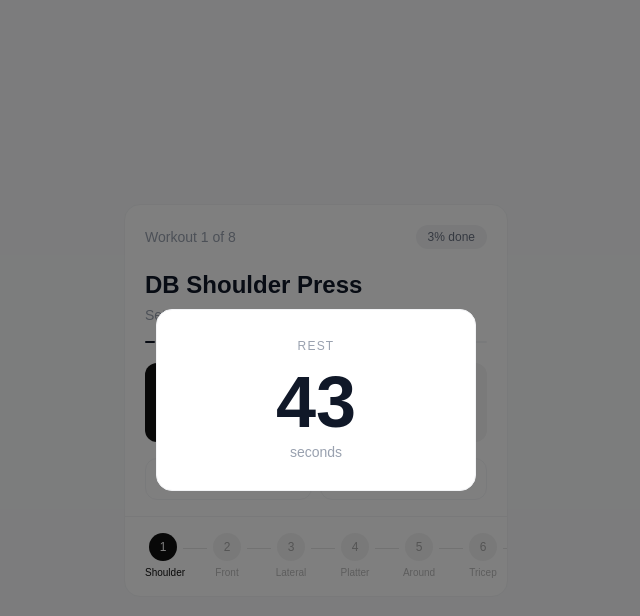
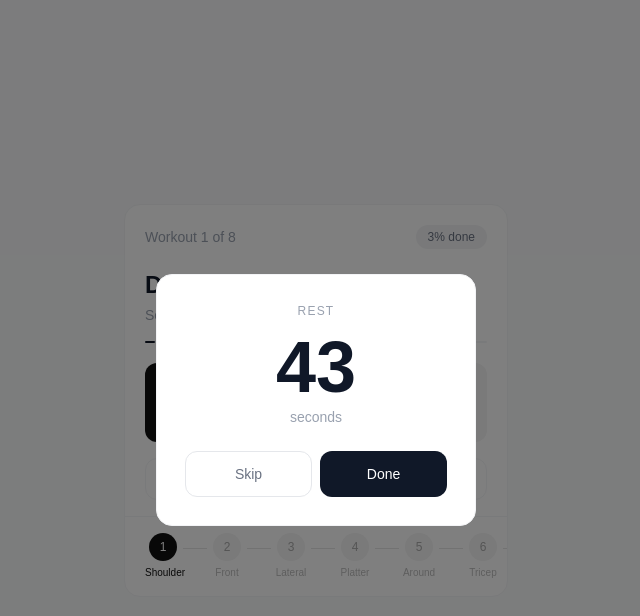
Before and after one commit to vinceandrewloverez/pilates, a Next.js app: page /pilates in a window 1280 px wide. Both pictures are taken after a click on the button "Complete set". Shown: the top 616 px of the page, without its empty margins (324-964 px from the left). Built offline with nearby package versions, Linux system fonts and the light colour scheme.

Commit message:
Refactor resetAll and completeSet functions

```diff
--- a/src/app/pilates/page.tsx
+++ b/src/app/pilates/page.tsx
@@ -53,10 +53,25 @@ export default function WorkoutPage() {
     setRestTime(0);
   };
 
-  const resetAll = () => { setWorkoutIndex(0); resetSets(); setShowDoneCard(false); setShowStats(false); };
+  const resetAll = () => {
+    setWorkoutIndex(0);
+    resetSets();
+    setShowDoneCard(false);
+    setShowStats(false);
+  };
 
   const nextWorkout = () => {
-    if (!isLastWorkout) { setWorkoutIndex((i) => i + 1); resetSets(); }
+    if (!isLastWorkout) {
+      setWorkoutIndex((i) => i + 1);
+      resetSets();
+    }
+  };
+
+  const dismissTimer = (andAdvance: boolean) => {
+    setIsResting(false);
+    setIsMoving(false);
+    setRestTime(0);
+    if (andAdvance) nextWorkout();
   };
 
   const completeSet = () => {
@@ -64,9 +79,15 @@ export default function WorkoutPage() {
     const updated = [...completedSets];
     updated[currentSet - 1] = true;
     setCompletedSets(updated);
-    if (currentSet < TOTAL_SETS) { setIsResting(true); setRestTime(REST_SECONDS); }
-    else if (isLastWorkout) { setShowDoneCard(true); }
-    else { setIsMoving(true); setRestTime(MOVE_SECONDS); }
+    if (currentSet < TOTAL_SETS) {
+      setIsResting(true);
+      setRestTime(REST_SECONDS);
+    } else if (isLastWorkout) {
+      setShowDoneCard(true);
+    } else {
+      setIsMoving(true);
+      setRestTime(MOVE_SECONDS);
+    }
     setCurrentSet((s) => s + 1);
   };
 
@@ -88,18 +109,24 @@ export default function WorkoutPage() {
 
   useEffect(() => {
     if (!holdingReset) { setHoldResetTime(0); return; }
-    const t = setInterval(() => setHoldResetTime((p) => { if (p >= 1) { clearInterval(t); resetAll(); setHoldingReset(false); return 0; } return p + 0.1; }), 100);
+    const t = setInterval(() => setHoldResetTime((p) => {
+      if (p >= 1) { clearInterval(t); resetAll(); setHoldingReset(false); return 0; }
+      return p + 0.1;
+    }), 100);
     return () => clearInterval(t);
   }, [holdingReset]);
 
   useEffect(() => {
     if (!holdingSkip || isLastWorkout) { setHoldSkipTime(0); return; }
-    const t = setInterval(() => setHoldSkipTime((p) => { if (p >= 1) { clearInterval(t); nextWorkout(); setHoldingSkip(false); return 0; } return p + 0.1; }), 100);
+    const t = setInterval(() => setHoldSkipTime((p) => {
+      if (p >= 1) { clearInterval(t); nextWorkout(); setHoldingSkip(false); return 0; }
+      return p + 0.1;
+    }), 100);
     return () => clearInterval(t);
   }, [holdingSkip]);
 
   const modal = "fixed inset-0 bg-black/50 flex items-center justify-center z-50 p-6";
-  const card = "w-full max-w-xs bg-white rounded-2xl border border-gray-100 p-7 text-center";
+  const overlayCard = "w-full max-w-xs bg-white rounded-2xl border border-gray-100 p-7 text-center";
 
   return (
     <main className="min-h-screen bg-gray-50 flex items-center justify-center p-4">
@@ -107,12 +134,26 @@ export default function WorkoutPage() {
       {/* Timer overlay */}
       {showTimerPopup && (
         <div className={modal}>
-          <div className={card}>
+          <div className={overlayCard}>
             <p className="text-xs font-medium uppercase tracking-widest text-gray-400 mb-3">
               {isResting ? "Rest" : "Next up"}
             </p>
             <p className="text-7xl font-semibold text-gray-900 leading-none mb-1">{restTime}</p>
-            <p className="text-sm text-gray-400">seconds</p>
+            <p className="text-sm text-gray-400 mb-6">seconds</p>
+            <div className="grid grid-cols-2 gap-2">
+              <button
+                onClick={() => dismissTimer(false)}
+                className="py-3 rounded-xl border border-gray-200 text-sm text-gray-500 hover:bg-gray-50 transition-colors"
+              >
+                Skip
+              </button>
+              <button
+                onClick={() => dismissTimer(isMoving)}
+                className="py-3 rounded-xl bg-gray-900 text-white text-sm font-medium hover:bg-gray-800 transition-colors"
+              >
+                Done
+              </button>
+            </div>
           </div>
         </div>
       )}
@@ -120,11 +161,14 @@ export default function WorkoutPage() {
       {/* Done overlay */}
       {showDoneCard && (
         <div className={modal}>
-          <div className={card}>
+          <div className={overlayCard}>
             <p className="text-xs font-medium uppercase tracking-widest text-gray-400 mb-3">Complete</p>
             <p className="text-3xl font-semibold text-gray-900 mb-1">All done</p>
             <p className="text-sm text-gray-400 mb-6">Great session today.</p>
-            <button onClick={() => { setShowDoneCard(false); setShowStats(true); }} className="w-full py-3 rounded-xl bg-gray-900 text-white text-sm font-medium">
+            <button
+              onClick={() => { setShowDoneCard(false); setShowStats(true); }}
+              className="w-full py-3 rounded-xl bg-gray-900 text-white text-sm font-medium hover:bg-gray-800 transition-colors"
+            >
               View stats
             </button>
           </div>
@@ -134,18 +178,21 @@ export default function WorkoutPage() {
       {/* Stats overlay */}
       {showStats && (
         <div className={modal}>
-          <div className={card}>
+          <div className={overlayCard}>
             <p className="text-xs font-medium uppercase tracking-widest text-gray-400 mb-1">Session stats</p>
             <p className="text-5xl font-semibold text-gray-900 mb-6">{workoutPercent}%</p>
             <div className="space-y-3 mb-6 text-left">
-              {[["Workouts", WORKOUTS.length], ["Total sets", totalSets], ["Completed", completedCount]].map(([label, val]) => (
-                <div key={label as string} className="flex justify-between text-sm border-b border-gray-100 pb-3">
+              {([["Workouts", WORKOUTS.length], ["Total sets", totalSets], ["Completed", completedCount]] as [string, number][]).map(([label, val]) => (
+                <div key={label} className="flex justify-between text-sm border-b border-gray-100 pb-3">
                   <span className="text-gray-400">{label}</span>
                   <span className="text-gray-900 font-medium">{val}</span>
                 </div>
               ))}
             </div>
-            <button onClick={resetAll} className="w-full py-3 rounded-xl border border-gray-200 text-sm text-gray-500">
+            <button
+              onClick={resetAll}
+              className="w-full py-3 rounded-xl border border-gray-200 text-sm text-gray-500 hover:bg-gray-50 transition-colors"
+            >
               Start again
             </button>
           </div>
@@ -155,28 +202,42 @@ export default function WorkoutPage() {
       {/* Main card */}
       <div className="w-full max-w-sm bg-white rounded-2xl border border-gray-100 overflow-hidden">
 
-        {/* Top section */}
         <div className="px-5 pt-5 pb-4">
 
-          {/* Header row */}
+          {/* Header */}
           <div className="flex justify-between items-center mb-5">
             <span className="text-sm text-gray-400">Workout {workoutIndex + 1} of {WORKOUTS.length}</span>
-            <span className="text-xs font-medium text-gray-500 bg-gray-100 px-3 py-1 rounded-full">{workoutPercent}% done</span>
+            <span className="text-xs font-medium text-gray-500 bg-gray-100 px-3 py-1 rounded-full">
+              {workoutPercent}% done
+            </span>
           </div>
 
           {/* Title */}
           <h1 className="text-2xl font-semibold text-gray-900 mb-1">{WORKOUTS[workoutIndex]}</h1>
-          <p className="text-sm text-gray-400 mb-4">Set {Math.min(currentSet, TOTAL_SETS)} of {TOTAL_SETS} · {REST_SECONDS}s rest</p>
+          <p className="text-sm text-gray-400 mb-4">
+            Set {Math.min(currentSet, TOTAL_SETS)} of {TOTAL_SETS} · {REST_SECONDS}s rest
+          </p>
 
           {/* Progress bar */}
           <div className="h-0.5 bg-gray-100 rounded-full mb-5">
-            <div className="h-0.5 bg-gray-900 rounded-full transition-all duration-300" style={{ width: `${workoutPercent}%` }} />
+            <div
+              className="h-0.5 bg-gray-900 rounded-full transition-all duration-300"
+              style={{ width: `${workoutPercent}%` }}
+            />
           </div>
 
           {/* Set boxes */}
           <div className="grid grid-cols-4 gap-2 mb-4">
             {completedSets.map((done, i) => (
-              <div key={i} className="aspect-square rounded-xl flex items-center justify-center text-sm font-medium transition-all" style={{ background: done ? "#111" : i === currentSet - 1 ? "#f9f9f9" : "#f4f4f4", border: done ? "none" : i === currentSet - 1 ? "1px solid #e0e0e0" : "none", color: done ? "#fff" : i === currentSet - 1 ? "#111" : "#aaa" }}>
+              <div
+                key={i}
+                className="aspect-square rounded-xl flex items-center justify-center text-sm font-medium transition-all"
+                style={{
+                  background: done ? "#111" : i === currentSet - 1 ? "#f9f9f9" : "#f4f4f4",
+                  border: done ? "none" : i === currentSet - 1 ? "1px solid #e0e0e0" : "none",
+                  color: done ? "#fff" : i === currentSet - 1 ? "#111" : "#aaa",
+                }}
+              >
                 {done ? <Check size={15} color="#fff" /> : i + 1}
               </div>
             ))}
@@ -184,7 +245,10 @@ export default function WorkoutPage() {
 
           {/* Complete button */}
           {!showTimerPopup && currentSet <= TOTAL_SETS && (
-            <button onClick={completeSet} className="w-full py-3.5 rounded-xl bg-gray-900 text-white text-sm font-medium mb-2.5 hover:bg-gray-800 transition-colors active:scale-[0.98]">
+            <button
+              onClick={completeSet}
+              className="w-full py-3.5 rounded-xl bg-gray-900 text-white text-sm font-medium mb-2.5 hover:bg-gray-800 transition-colors active:scale-[0.98]"
+            >
               Complete set
             </button>
           )}
@@ -192,11 +256,41 @@ export default function WorkoutPage() {
           {/* Hold buttons */}
           <div className="grid grid-cols-2 gap-2">
             {[
-              { label: "Hold to skip", holding: holdingSkip, progress: skipProgress, color: "rgba(0,0,0,0.04)", disabled: isLastWorkout, onDown: () => setHoldingSkip(true), onUp: () => setHoldingSkip(false) },
-              { label: "Hold to reset", holding: holdingReset, progress: resetProgress, color: "rgba(220,38,38,0.07)", disabled: false, onDown: () => setHoldingReset(true), onUp: () => setHoldingReset(false) },
-            ].map(({ label, holding, progress, color, disabled, onDown, onUp }) => (
-              <button key={label} disabled={disabled} onMouseDown={onDown} onMouseUp={onUp} onMouseLeave={onUp} onTouchStart={onDown} onTouchEnd={onUp} className="relative py-3 rounded-xl border border-gray-100 text-xs text-gray-400 overflow-hidden disabled:opacity-30 transition-colors">
-                {holding && <div className="absolute inset-0 transition-all duration-100" style={{ width: `${progress}%`, background: color }} />}
+              {
+                label: "Hold to skip",
+                holding: holdingSkip,
+                progress: skipProgress,
+                fillColor: "rgba(0,0,0,0.04)",
+                disabled: isLastWorkout,
+                onDown: () => setHoldingSkip(true),
+                onUp: () => setHoldingSkip(false),
+              },
+              {
+                label: "Hold to reset",
+                holding: holdingReset,
+                progress: resetProgress,
+                fillColor: "rgba(220,38,38,0.07)",
+                disabled: false,
+                onDown: () => setHoldingReset(true),
+                onUp: () => setHoldingReset(false),
+              },
+            ].map(({ label, holding, progress, fillColor, disabled, onDown, onUp }) => (
+              <button
+                key={label}
+                disabled={disabled}
+                onMouseDown={onDown}
+                onMouseUp={onUp}
+                onMouseLeave={onUp}
+                onTouchStart={onDown}
+                onTouchEnd={onUp}
+                className="relative py-3 rounded-xl border border-gray-100 text-xs text-gray-400 overflow-hidden disabled:opacity-30"
+              >
+                {holding && (
+                  <div
+                    className="absolute inset-0 transition-all duration-100"
+                    style={{ width: `${progress}%`, background: fillColor }}
+                  />
+                )}
                 <span className="relative z-10">{label}</span>
               </button>
             ))}
@@ -208,16 +302,31 @@ export default function WorkoutPage() {
           <div className="flex items-end gap-0" style={{ minWidth: "max-content" }}>
             {WORKOUTS.map((_, i) => (
               <div key={i} className="flex items-center">
-                <button onClick={() => setWorkoutIndex(i)} className="flex flex-col items-center gap-1.5 group">
-                  <div className="w-7 h-7 rounded-full flex items-center justify-center text-xs font-medium transition-all" style={{ background: i < workoutIndex ? "#111" : i === workoutIndex ? "#111" : "#f4f4f4", color: i <= workoutIndex ? "#fff" : "#aaa" }}>
+                <button onClick={() => setWorkoutIndex(i)} className="flex flex-col items-center gap-1.5">
+                  <div
+                    className="w-7 h-7 rounded-full flex items-center justify-center text-xs font-medium transition-all"
+                    style={{
+                      background: i <= workoutIndex ? "#111" : "#f4f4f4",
+                      color: i <= workoutIndex ? "#fff" : "#aaa",
+                    }}
+                  >
                     {i < workoutIndex ? <Check size={11} color="#fff" /> : i + 1}
                   </div>
-                  <span className="text-[10px] w-9 text-center leading-tight" style={{ color: i === workoutIndex ? "#111" : "#bbb", fontWeight: i === workoutIndex ? 500 : 400 }}>
+                  <span
+                    className="text-[10px] w-9 text-center leading-tight"
+                    style={{
+                      color: i === workoutIndex ? "#111" : "#bbb",
+                      fontWeight: i === workoutIndex ? 500 : 400,
+                    }}
+                  >
                     {WORKOUT_SHORT[i]}
                   </span>
                 </button>
                 {i < WORKOUTS.length - 1 && (
-                  <div className="w-6 h-px mb-4 mx-0.5" style={{ background: i < workoutIndex ? "#111" : "#e5e5e5" }} />
+                  <div
+                    className="w-6 h-px mb-4 mx-0.5"
+                    style={{ background: i < workoutIndex ? "#111" : "#e5e5e5" }}
+                  />
                 )}
               </div>
             ))}
```
